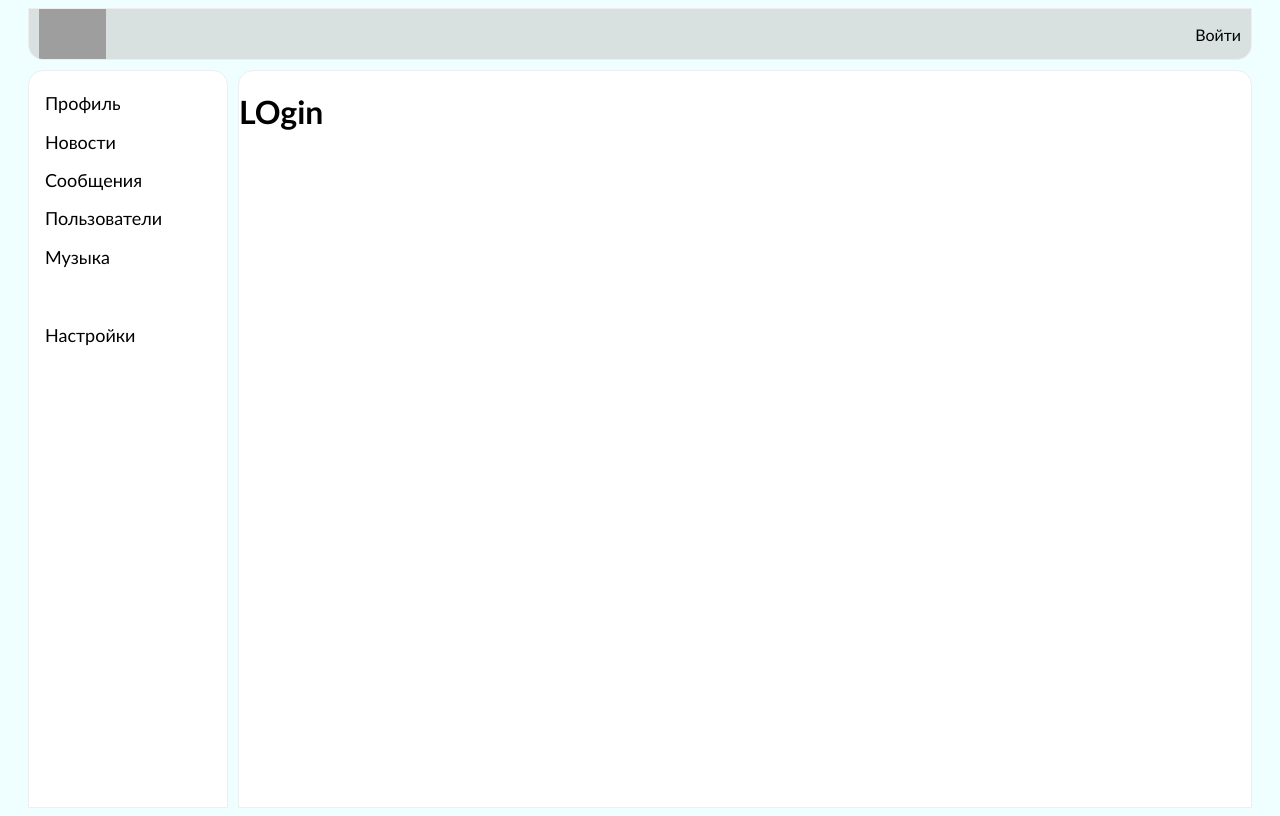
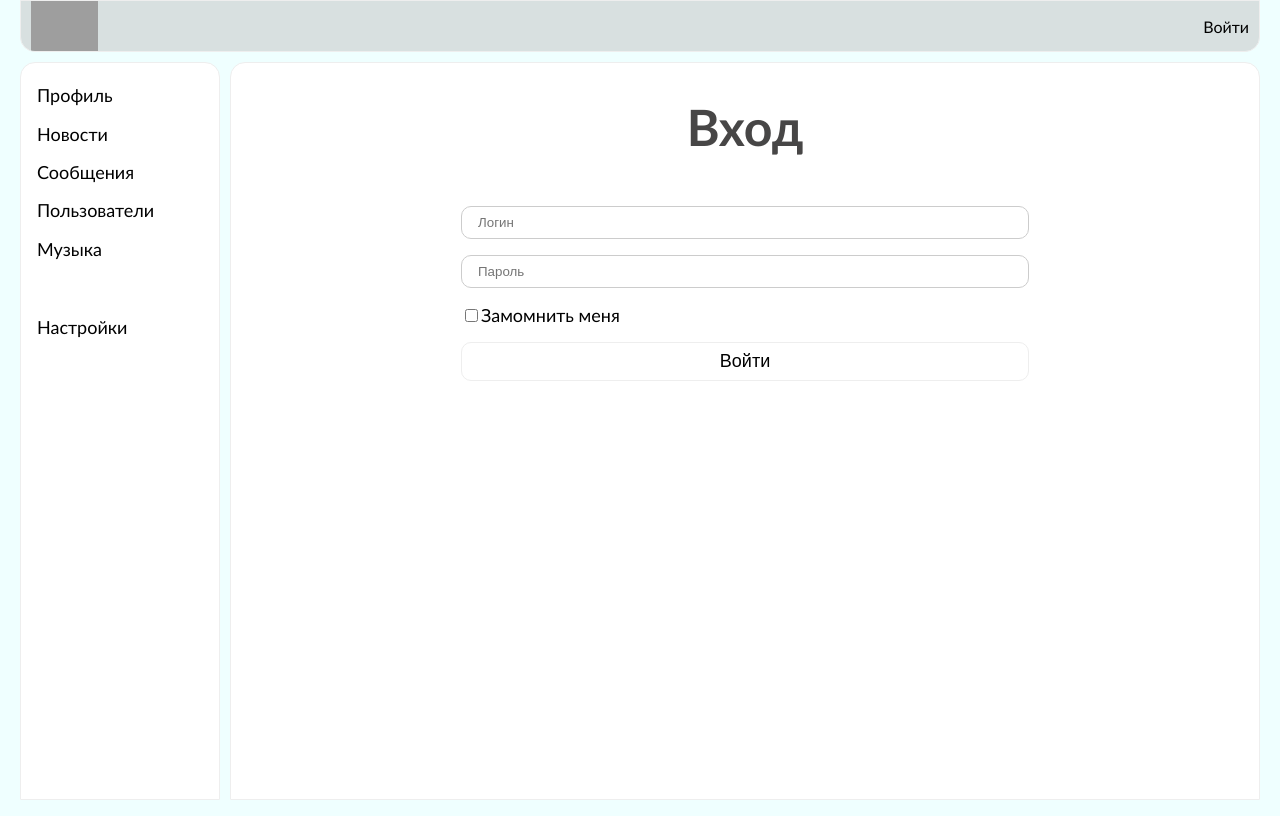
Before and after one commit to Myakis/social-network-app, a React (Create React App) app: page /login in a window 1280 px wide. Built offline with nearby package versions, Linux system fonts and the light colour scheme; no server answers; grey boxes are pictures that could not be loaded.

Commit message:
create template form for log in

```diff
--- a/src/App.css
+++ b/src/App.css
@@ -1,3 +1,7 @@
+body {
+  margin: 0;
+}
+
 ul {
   padding: 0;
 }
--- a/src/componetns/login/Login.jsx
+++ b/src/componetns/login/Login.jsx
@@ -1,3 +1,30 @@
+import classes from './Login.module.css';
+
 export const Login = props => {
-  return <h1>LOgin</h1>;
+  return (
+    <div>
+      <h1>Вход</h1>
+      <LoginForm />
+    </div>
+  );
 };
+
+const LoginForm = () => {
+  return (
+    <form className={classes.form} action=''>
+      <div className={classes.inputWrap}>
+        <input type='text' placeholder='Логин' />
+      </div>{' '}
+      <div className={classes.inputWrap}>
+        <input type='password' placeholder='Пароль' />
+      </div>{' '}
+      <label className={classes.inputWrap}>
+        <input type='checkbox' />
+        Замомнить меня
+      </label>
+      <div className={classes.inputWrap}>
+        <button type='submit'> Войти</button>
+      </div>
+    </form>
+  );
+};
--- /dev/null
+++ b/src/componetns/login/Login.module.css
@@ -0,0 +1,43 @@
+h1 {
+  text-align: center;
+  font-size: 50px;
+  color: rgb(71, 70, 70);
+}
+.form {
+  margin: 0 auto;
+  max-width: 600px;
+  padding: 1rem;
+  /* background: rgba(122, 191, 212, 0.041); */
+}
+.inputWrap:not(:last-child) {
+  display: block;
+  margin-bottom: 1rem;
+}
+.inputWrap input:not([type="checkbox"]) {
+  width: 100%;
+  border: 1px solid #ccc;
+  border-radius: 10px;
+  padding: 0.5rem 1rem;
+  outline: 0;
+}
+.inputWrap input:not([type="checkbox"]):focus {
+  background: #eee;
+}
+.inputWrap {
+  font-size: 18px;
+}
+.inputWrap button {
+  outline: none;
+  background: none;
+  font-size: 18px;
+  width: 100%;
+  border-radius: 10px;
+  border: 1px solid #eee;
+  padding: 0.5rem 1rem;
+  cursor: pointer;
+  transition: all 0.3s ease 0s;
+}
+.inputWrap button:hover {
+  background: #eee;
+  border: 1px solid rgba(101, 225, 230, 0.61);
+}
--- a/src/componetns/profile/ProfileContaner.jsx
+++ b/src/componetns/profile/ProfileContaner.jsx
@@ -1,5 +1,4 @@
 import React from 'react';
-import * as axios from 'axios';
 import { connect } from 'react-redux';
 import ProfilePage from './ProfilPage';
 import { getStatus, setUserProfile, updateUserStatus } from '../../redux/profile-reducer';
```
Also changed, not shown: css/style.css (deleted).
